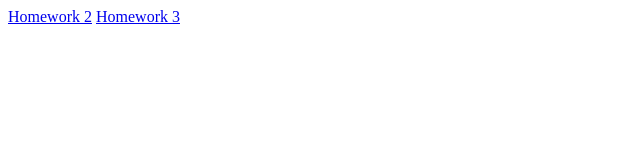
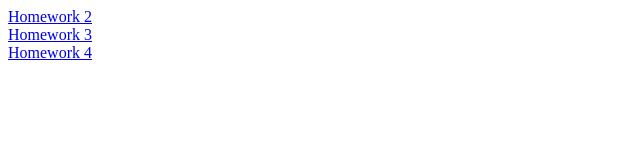
Before and after one commit to Krosenblad/dataprocessing, a plain HTML site: page index.html in a window 1280 px wide. Shown: the whole page, without its empty margins (0-640 px from the left). Drawn offline with Linux system fonts and the light colour scheme.

Commit message:
update index.html

```diff
--- a/index.html
+++ b/index.html
@@ -2,5 +2,8 @@
 
 <body>
 	<a href="homework/week2/weather.html">Homework 2</a>
+	<br>
 	<a href="homework/week_3/project_d3/index.html"> Homework 3</a>
+	<br>
+	<a href ="homework/week_4/scatter.html"> Homework 4 </a>
 </body>
```
